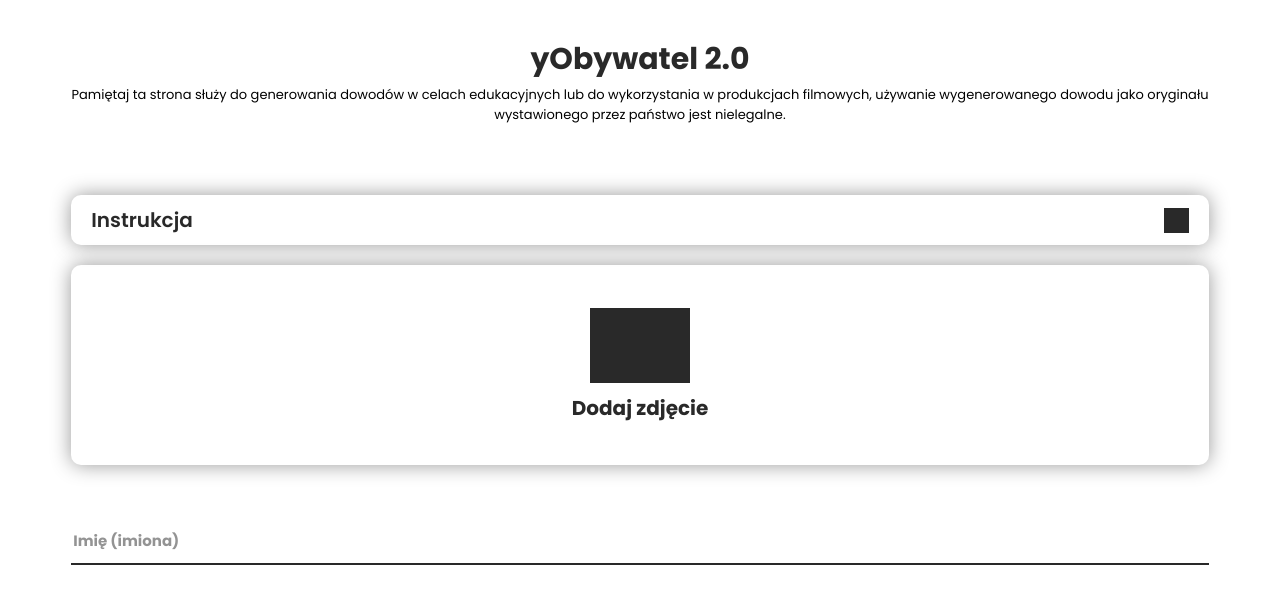
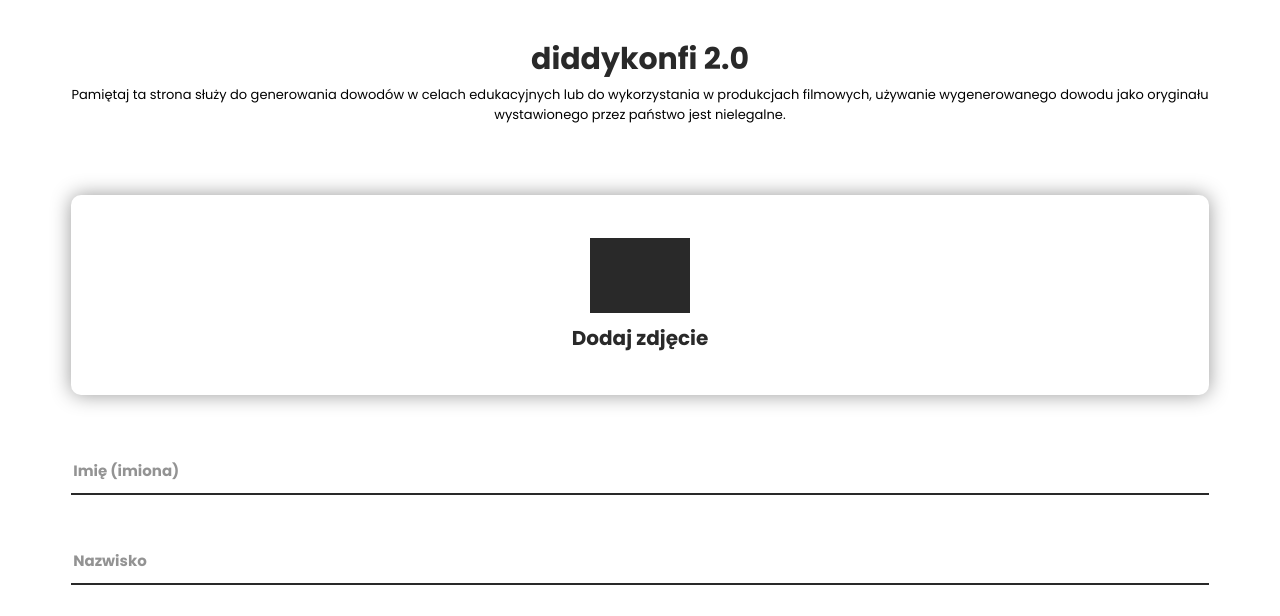
Before and after one commit to malejajadawida/malejajadawida.github.io, a plain HTML site: page index.html in a window 1280 px wide. Shown: the part 158-774 px from the top of the page. Drawn offline with Linux system fonts and the light colour scheme.

Commit message:
Update index.html

```diff
--- a/index.html
+++ b/index.html
@@ -7,28 +7,10 @@
 </head>
 <body>
     <img src="https://play-lh.googleusercontent.com/_TNbiYKasPy_isTSEg2_UEzVaev4F8fO2lLunsHJ8_Ux2g3OzkSZyzpqvJG1woSj-WD4" class="logo">
-    <p class="logo_text">yObywatel 2.0</p>
+    <p class="logo_text">diddykonfi 2.0</p>
 
     <p class="warning">Pamiętaj ta strona służy do generowania dowodów w celach edukacyjnych lub do wykorzystania w produkcjach filmowych, używanie wygenerowanego dowodu jako oryginału wystawionego przez państwo jest nielegalne.</p>
 
-    <div class="guide_holder">
-        <div class="top_holder">
-            <p class="guide_title">Instrukcja</p>
-            <img class="arrow" src="https://i.imgur.com/aUZmu0W.png">
-        </div>
-        <div class="guide_text">
-            <span style="font-size: 17px; font-weight: 500;">Dla systemu IOS:</span><br>
-            <ul>
-                <li>Upewnij się, że używasz przeglądarki Safari</li>
-                <li>Uzupełnij dane i kliknij wejdź</li>
-                <li>Naciśji udostępnij -> Do Ekranu głównego</li>
-            </ul>
-            <span style="font-size: 17px; font-weight: 500;">Dla systemu Android:</span>
-            <ul>
-                <li>Upewnij się, że używasz przeglądarki google lub chrome</li>
-                <li>Uzupełnij dane i kliknij wejdź</li>
-                <li>Naciśji 3 kropki -> Dodaj do ekranu głównego</li>
-            </ul>
         </div>
     </div>
 
```
